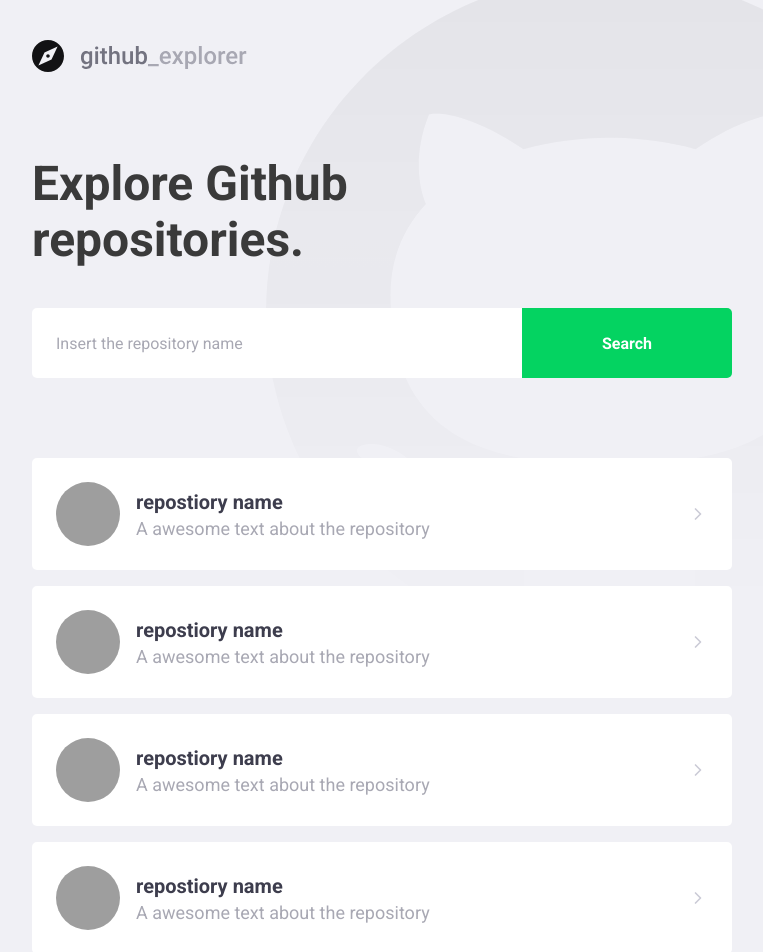
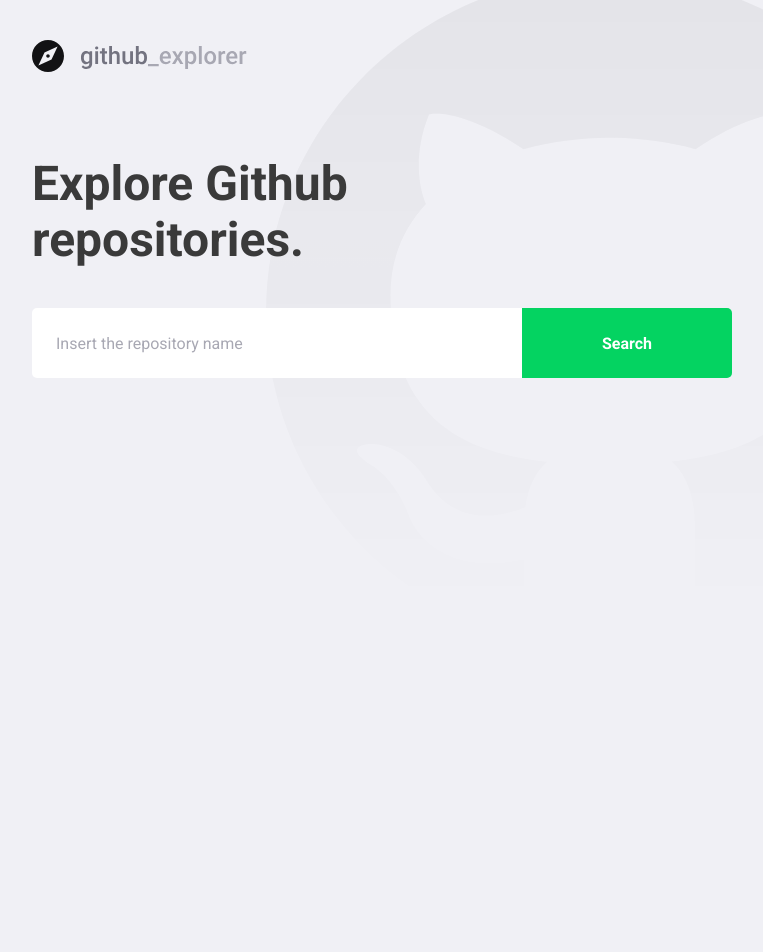
Before and after one commit to brunogirome/gostack-react-github-explorer, a React (Create React App) app: page / in a window 1280 px wide. Shown: the top 952 px of the page, without its empty margins (148-911 px from the left). After the commit the page ends 800 px from the top, so only its background shows below. Built offline with nearby package versions, Linux system fonts and the light colour scheme; grey boxes are pictures that could not be loaded.

Commit message:
Connection application with github api

```diff
--- a/package.json
+++ b/package.json
@@ -6,6 +6,7 @@
     "@testing-library/jest-dom": "^4.2.4",
     "@testing-library/react": "^9.3.2",
     "@testing-library/user-event": "^7.1.2",
+    "axios": "^0.19.2",
     "polished": "^3.6.4",
     "react": "^16.13.1",
     "react-dom": "^16.13.1",
--- a/prettier.config.js
+++ b/prettier.config.js
@@ -1,5 +1,5 @@
 module.exports = {
   singleQuote: true,
   trailingComma: 'all',
-  allowParens: 'avoid',
+  arrowParens: 'avoid',
 }
--- a/src/pages/Dashboard/index.tsx
+++ b/src/pages/Dashboard/index.tsx
@@ -1,66 +1,65 @@
-import React from 'react';
+import React, { useState, FormEvent } from 'react';
 import { FiChevronRight } from 'react-icons/fi';
+import api from '../../services/api';
 
 import logoImage from '../../assets/logo.svg';
 
 import { Title, Form, Repositories } from './styles';
 
+interface Repository {
+  full_name: string;
+  description: string;
+  owner: {
+    login: string;
+    avatar_url: string;
+  };
+}
+
 const Dashboard: React.FC = () => {
+  const [newRepo, setNewRepo] = useState('');
+  const [repositories, setRepositories] = useState<Repository[]>([]);
+
+  async function handleAddRepository(
+    event: FormEvent<HTMLFormElement>,
+  ): Promise<void> {
+    event.preventDefault();
+
+    const response = await api.get<Repository>(`repos/${newRepo}`);
+
+    const repository = response.data;
+
+    setRepositories([...repositories, repository]);
+    setNewRepo('');
+  }
+
   return (
     <>
       <img src={logoImage} alt="Github Explorer" />
       <Title>Explore Github repositories.</Title>
 
-      <Form action="">
-        <input placeholder="Insert the repository name" />
+      <Form onSubmit={handleAddRepository}>
+        <input
+          value={newRepo}
+          onChange={e => setNewRepo(e.target.value)}
+          placeholder="Insert the repository name"
+        />
         <button type="submit">Search</button>
       </Form>
 
       <Repositories>
-        <a href="test">
+        {repositories.map(repository => (
+          <a key={repository.full_name} href="test">
             <img
-            src="https://avatars0.githubusercontent.com/u/44439996?s=460&u=ee7ce67dcf08207fca548118c5f4a4f3e66644d1&v=4"
-            alt="lnpc"
+              src={repository.owner.avatar_url}
+              alt={repository.owner.login}
             />
             <div>
-            <strong>repostiory name</strong>
-            <p>A awesome text about the repository</p>
+              <strong>{repository.full_name}</strong>
+              <p>{repository.description}</p>
             </div>
             <FiChevronRight size={20} />
           </a>
-        <a href="test">
-          <img
-            src="https://avatars0.githubusercontent.com/u/44439996?s=460&u=ee7ce67dcf08207fca548118c5f4a4f3e66644d1&v=4"
-            alt="lnpc"
-          />
-          <div>
-            <strong>repostiory name</strong>
-            <p>A awesome text about the repository</p>
-          </div>
-          <FiChevronRight size={20} />
-        </a>
-        <a href="test">
-          <img
-            src="https://avatars0.githubusercontent.com/u/44439996?s=460&u=ee7ce67dcf08207fca548118c5f4a4f3e66644d1&v=4"
-            alt="lnpc"
-          />
-          <div>
-            <strong>repostiory name</strong>
-            <p>A awesome text about the repository</p>
-          </div>
-          <FiChevronRight size={20} />
-        </a>
-        <a href="test">
-          <img
-            src="https://avatars0.githubusercontent.com/u/44439996?s=460&u=ee7ce67dcf08207fca548118c5f4a4f3e66644d1&v=4"
-            alt="lnpc"
-          />
-          <div>
-            <strong>repostiory name</strong>
-            <p>A awesome text about the repository</p>
-          </div>
-          <FiChevronRight size={20} />
-        </a>
+        ))}
       </Repositories>
     </>
   );
--- a/src/pages/Dashboard/styles.ts
+++ b/src/pages/Dashboard/styles.ts
@@ -86,7 +86,8 @@
     }
 
     div {
-      margin-left: 16px;
+      flex: 1;
+      margin: 0 16px;
 
       strong {
         font-size: 20px;
--- /dev/null
+++ b/src/services/api.ts
@@ -0,0 +1,7 @@
+import axios from 'axios';
+
+const api = axios.create({
+  baseURL: 'https://api.github.com',
+});
+
+export default api;
```
Also changed, not shown: tsconfig.json (+2 -8 lines), .eslintrc.json, 1 other file (tests, documents, lock files or other folders). Lines whose indentation alone changed are shown as unchanged.
